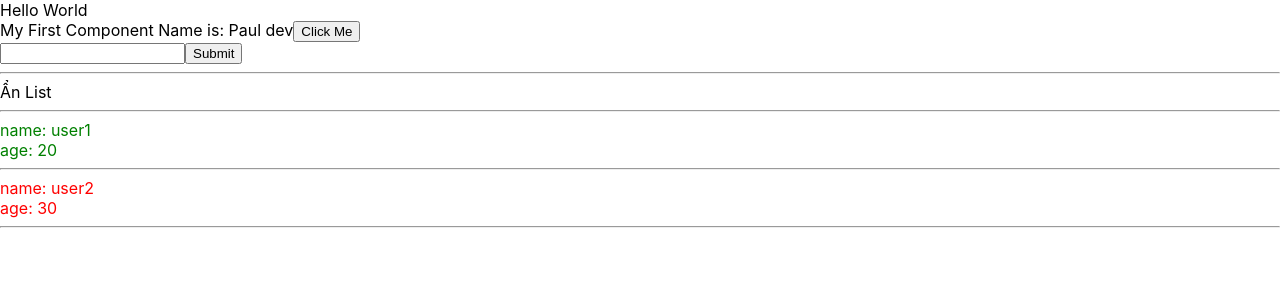
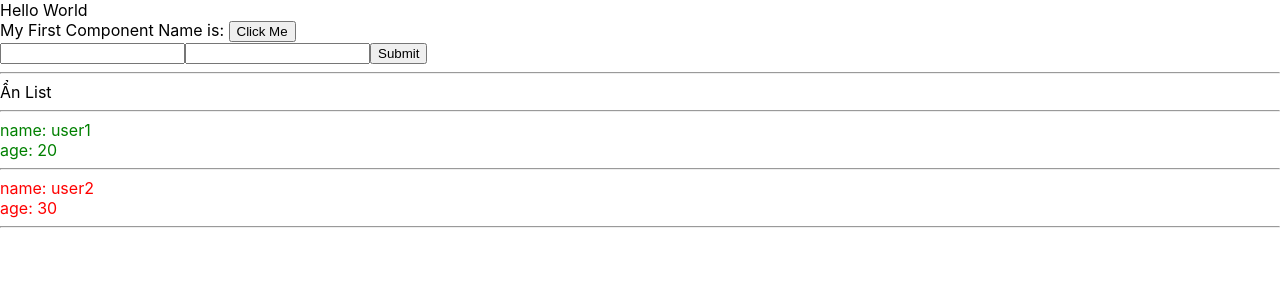
Before and after one commit to Pauldev18/ReactJs, a React (Create React App) app: page / in a window 1280 px wide. Shown: the top 300 px of the page. Built offline with nearby package versions, Linux system fonts and the light colour scheme.

Commit message:
add user

```diff
--- a/src/components/InfoComponent.js
+++ b/src/components/InfoComponent.js
@@ -1,38 +1,65 @@
 import React from "react";
-class InfoComponent extends React.Component{
+class InfoComponent extends React.Component {
   state = {
-    name : "Paul dev",
-    address: "Hà Nội"
-  }
-  handleOnClick = (event) =>{
+    name: "",
+    address: "Hà Nội",
+    Age: "",
+  };
+  handleOnClick = (event) => {
     this.setState({
-      name: "Vu Quang Anh"
-    })
-  }
+      name: "Vu Quang Anh",
+    });
+  };
 
-  handleOnChange = (event) =>{
+  handleOnChangeInput = (event) => {
     this.setState({
-      name : event.target.value
-    })
-  }
-  handleOnSubmit = (event) =>{
+      name: event.target.value,
+    });
+  };
+  handleOnChangeAge = (event) => {
+    this.setState({
+      age: event.target.value,
+    });
+  };
+  handleOnSubmit = (event) => {
     event.preventDefault();
-    console.log(this.state);
-
-  }
-  render(){
-    return(
+    this.props.addUser({
+      name: this.state.name,
+      age: this.state.age,
+    });
+  };
+  render() {
+    return (
       <div>
-        My First Component
-        Name is: {this.state.name}
-        <button onClick={(event) => {this.handleOnClick(event)}}>Click Me</button>
-        <form onSubmit={(event) =>{this.handleOnSubmit(event)}}>
-          <input type="text" onChange={(event) => {this.handleOnChange(event)}}/>
+        My First Component Name is: {this.state.name}
+        <button
+          onClick={(event) => {
+            this.handleOnClick(event);
+          }}
+        >
+          Click Me
+        </button>
+        <form
+          onSubmit={(event) => {
+            this.handleOnSubmit(event);
+          }}
+        >
+          <input
+            type="text"
+            onChange={(event) => {
+              this.handleOnChangeInput(event);
+            }}
+          />
+          <input
+            type="text"
+            onChange={(event) => {
+              this.handleOnChangeAge(event);
+            }}
+          />
           <button>Submit</button>
         </form>
       </div>
-
-    )
+    );
   }
 }
 export default InfoComponent;
--- a/src/components/MyComponent.js
+++ b/src/components/MyComponent.js
@@ -1,29 +1,34 @@
 import React from "react";
 import InfoComponent from "./InfoComponent";
 import DisplayInfo from "./DisplayInfo";
-class MyComponent extends React.Component{
-  state={
-    listUsers : [
+class MyComponent extends React.Component {
+  state = {
+    listUsers: [
       {
-        id:1,
+        id: 1,
         name: "user1",
-        age: 20
+        age: 20,
       },
       {
-        id:2,
+        id: 2,
         name: "user2",
-        age: 30
-      }
-    ]
-  }
-  render(){
-    return(
+        age: 30,
+      },
+    ],
+  };
+  addUser = (objNew) => {
+    this.setState({
+      listUsers: [objNew, ...this.state.listUsers],
+    });
+  };
+  render() {
+    return (
       <div>
-       <InfoComponent></InfoComponent>
-       <hr></hr>
-       <DisplayInfo listUsers = {this.state.listUsers}/>
+        <InfoComponent addUser={this.addUser}></InfoComponent>
+        <hr></hr>
+        <DisplayInfo listUsers={this.state.listUsers} />
       </div>
-    )
+    );
   }
 }
 export default MyComponent;
```
